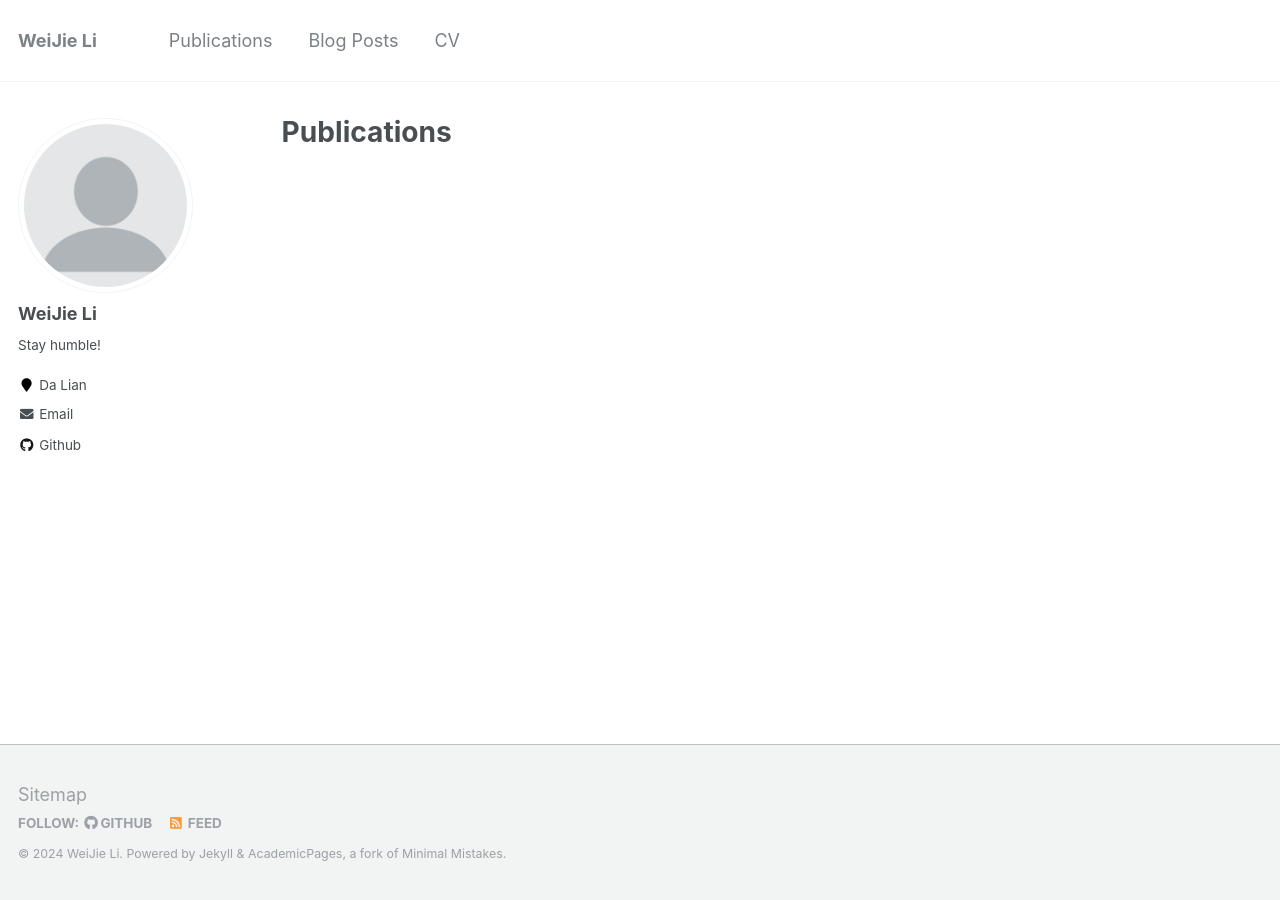
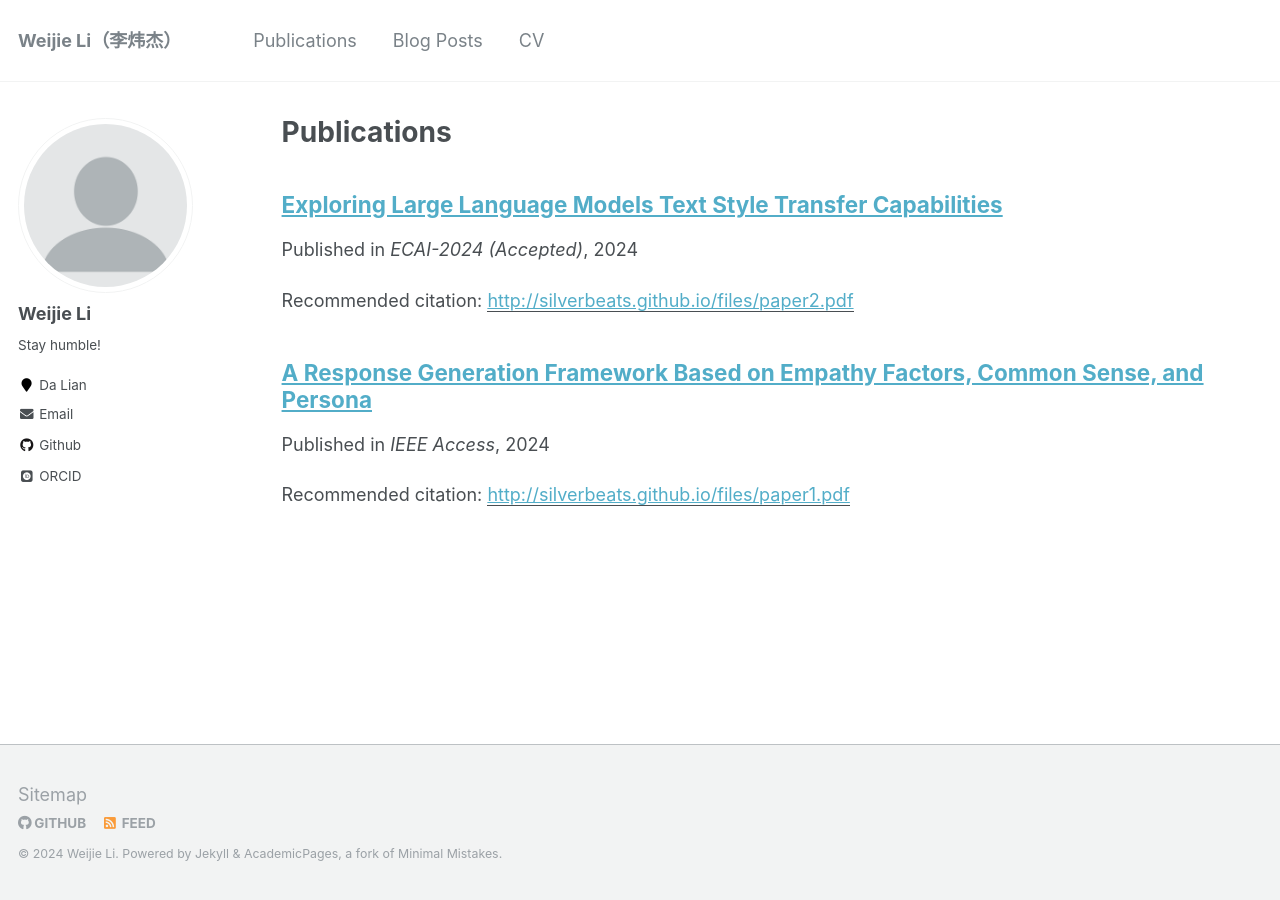
Before and after one commit to SilverBeats/Silverbeats.github.io, a Jekyll site: the page built from _pages/publications.md, in a window 1280 px wide. Built offline with Jekyll 4.4.1, drawn with Linux system fonts in a browser that asks for light colours; some web fonts are replaced.

Commit message:
add publications

````diff
--- a/_config.yml
+++ b/_config.yml
@@ -6,12 +6,13 @@
 # `jekyll serve`. If you change this file, please restart the server process.
 
 # Site Settings
-locale                   : "en-US"
-title                    : "WeiJie Li"
+locale                   : "zh-China"
+title                    : "Weijie Li（李炜杰）"
 title_separator          : "-"
-name                     : &name "WeiJie Li"
+name                     : &name "Weijie Li"
 description              : &description "personal description"
-url                      : https://silverbeats.github.io # the base hostname & protocol for your site e.g. "https://mmistakes.github.io"
+# the base hostname & protocol for your site e.g. "https://mmistakes.github.io"
+url                      : https://silverbeats.github.io
 baseurl                  : "" # the subpath of your site, e.g. "/blog"
 repository               : "silverbeats/silverbeats.github.io"
 teaser                   :  # filename of teaser fallback teaser image placed in /images/, .e.g. "500x300.png"
@@ -80,7 +81,7 @@ analytics:
 
 # Site Author
 author:
-  name             : "WeiJie Li"
+  name             : "Weijie Li"
   avatar           : "profile.png"
   bio              : "Stay humble!"
   location         : "Da Lian"
@@ -103,7 +104,7 @@ author:
   impactstory      : #"https://profiles.impactstory.org/u/xxxx-xxxx-xxxx-xxxx"
   lastfm           :
   linkedin         :
-  orcid            :
+  orcid            : "0009-0000-6734-7242"
   pinterest        :
   soundcloud       :
   stackoverflow    : # http://stackoverflow.com/users/123456/username
--- /dev/null
+++ b/_publications/paper1.md
@@ -0,0 +1,28 @@
+---
+title: "A Response Generation Framework Based on Empathy Factors, Common Sense, and Persona"
+collection: publications
+permalink: /publication/2024-02-13-paper-efcp-number-1
+excerpt: ''
+date: 2024-02-13
+venue: 'IEEE Access'
+slidesurl: ''
+paperurl: 'http://silverbeats.github.io/files/paper1.pdf'
+citation: ''
+---
+
+```
+@article{li2024response,
+  author       = {Weijie Li and
+                  Yong Yang and
+                  Palidan Tuerxun and
+                  Xiaochao Fan and
+                  Yufeng Diao},
+  title        = {A Response Generation Framework Based on Empathy Factors, Common Sense,
+                  and Persona},
+  journal      = {{IEEE} Access},
+  volume       = {12},
+  pages        = {26819--26829},
+  year         = {2024},
+  doi          = {10.1109/ACCESS.2024.3365533},
+}
+```
--- /dev/null
+++ b/_publications/paper2.md
@@ -0,0 +1,30 @@
+---
+title: "Exploring Large Language Models Text Style Transfer Capabilities"
+collection: publications
+permalink: /publication/2024-07-4-paper-llmtst-number-2
+excerpt: ''
+date: 2024-02-13
+venue: 'ECAI-2024 (Accepted)'
+slidesurl: ''
+paperurl: 'http://silverbeats.github.io/files/paper2.pdf'
+citation: ''
+---
+
+```
+@InProceedings{li2024exploring,
+  author       = {Weijie Li and
+                  Xiaochao Fan and
+                  Zhentao Gu and
+                  Wenjun Deng and
+                  Yong Yang and
+                  Xinyuan Zhao and
+                  Yufeng Diao and
+                  Liang Yang},
+  title        = {Exploring Large Language Models Text Style Transfer Capabilities},
+  booktitle      = {The 27th European Conference on Artificial Intelligence (ECAI 2024)},
+  year         = {2024},
+  address = {Santiago de Compostela, Spain},
+  month=oct,
+  day={19--24}
+}
+```
````
Also changed, not shown: 3 other files.
